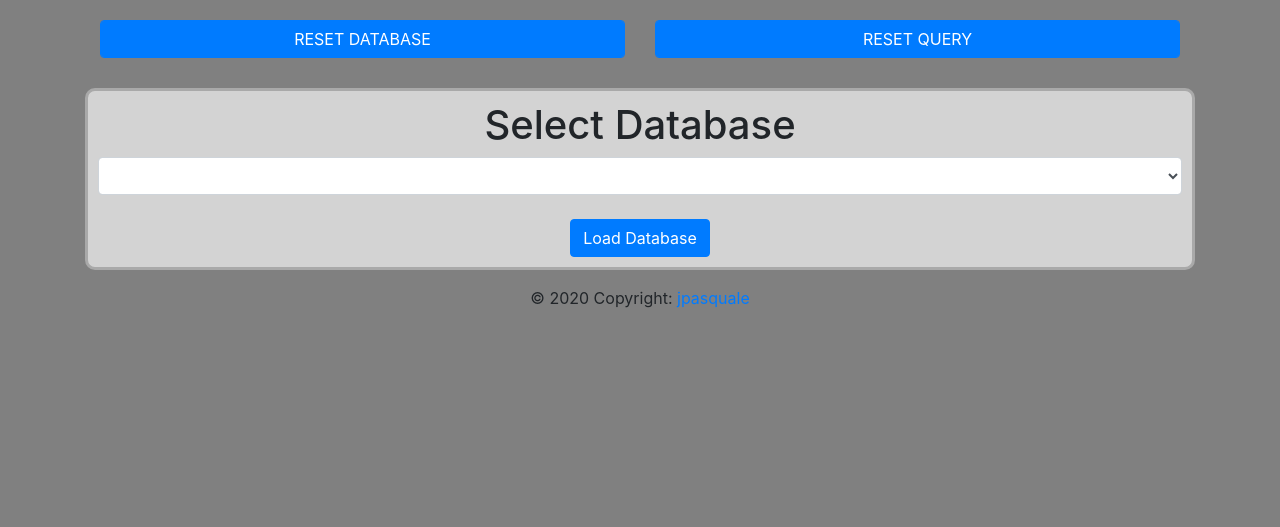
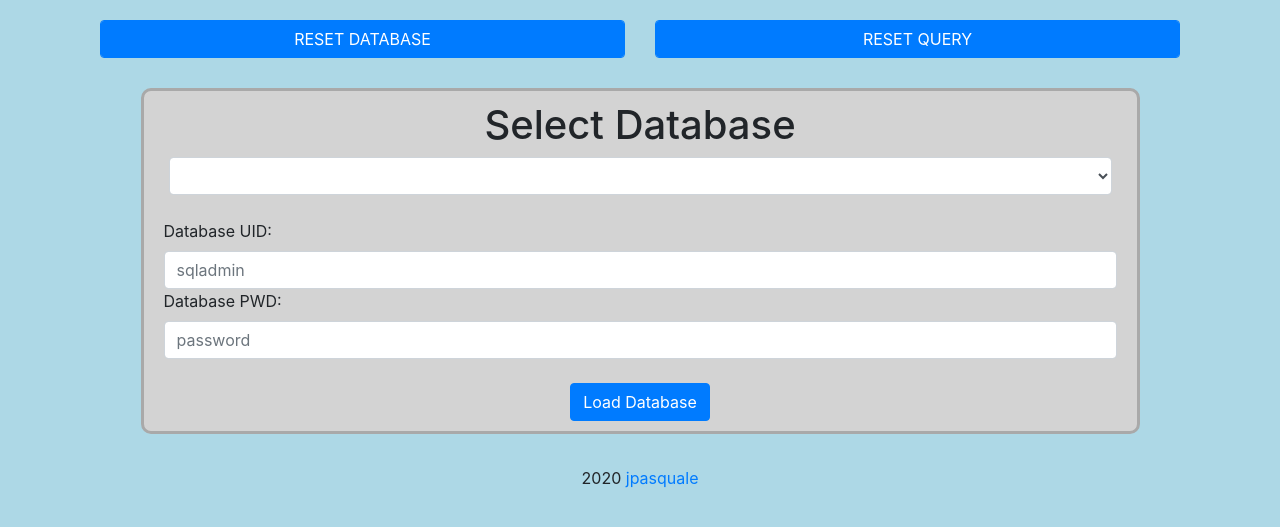
Before and after one commit to joepasquale/sql-query-tool, a Flask app: page / in a window 1280 px wide. Shown: the top 527 px of the page. Run offline with Flask 2, Linux system fonts and the light colour scheme; lists and menus that the app fills with data are empty; some libraries are stand-ins or nearby versions.

Commit message:
update - 08/18
added comments to many of the files to explain functions

added db change page so users can change which database they are looking at by logging back in with a server login

added buttons to top to reset query tool and reset which database you're accessing. again, changing databases requires a login to the server, so keep that in mind when setting your default db.

changed background of page to light blue :-)

```diff
--- a/app/dbAccess.py
+++ b/app/dbAccess.py
@@ -1,29 +1,38 @@
 from app import app
+#used to pass requests back to routes
 from flask import json, make_response
+#used to write csv
+from io import StringIO
+import csv
+#used to connect to MSSQL DB
 import pyodbc
-import csv
-from io import StringIO
 
+#default db connection
 conn = pyodbc.connect('DRIVER={SQL Server Native Client 11.0};'
                       'SERVER=*;'
                       'DATABASE=*;'
                       'uid=*;'
                       'pwd=*;')
 
+#used to store data for csv
 curData = []
 curTable = ""
 curColumns = []
 
 #get list of dbs for db page
+#params: none
+#returns: a json object with the html string containing options for all databases in the server.
 def loadDBList():
     #create db query object
     print("Received DB list load request")
     db = conn.cursor()
+    #query for list of dbs
+    #can add something like "WHERE name LIKE "%naming convention%" if you want to limit which servers are visible
     sqlLoadDBList = "SELECT name FROM master.sys.databases"
     db.execute(sqlLoadDBList)
     val = db.fetchall()
     dbList = [x[0] for x in val]
-    #put table list into html for dropdown menu
+    #put db list into html for dropdown menu
     dbListString = ""
     for x in dbList:
         dbListString = dbListString + "<option value='" + x + "'>" + x + "</option>"
@@ -32,16 +41,24 @@ def loadDBList():
     return json.dumps(dbListString)
 
 #change db for query tool
-def newDB(dbName):
+#param: name of database, username, and password for login
+#returns: nothing specifically but changes the instance of conn
+def newDB(dbName, user, pwd):
     global conn
     conn.close()
-    conn = pyodbc.connect('DRIVER={SQL Server Native Client 11.0};'
-                          'SERVER=*;'
-                          'DATABASE=' + str(dbName) + ';'
-                          'uid=*;'
-                          'pwd=*;')
+    try:
+        conn = pyodbc.connect('DRIVER={SQL Server Native Client 11.0};'
+                              'SERVER=*;'
+                              'DATABASE=' + str(dbName) + ';'
+                              'uid=' + str(user) + ';'
+                              'pwd=' + str(pwd) + ';')
 
+    except:
+        return "INVALID CREDENTIAL"
 
+#used to find what table a query is searching
+#param: query
+#returns: table from query
 def truncateQuery(query):
     global curTable
     curTable = query
@@ -57,8 +74,6 @@ def truncateQuery(query):
 #used to load list of tables from current db for visual query tool
 #param: none
 #returns: a json object with a string containing the html code for every table's name, where each name is in an <option> tag
-
-
 def loadTableList():
     #create db query object
     print("Received table list load request")
@@ -78,8 +93,6 @@ def loadTableList():
 #used to fetch a list of columns for the currently selected table in the visual query tool
 #param: a table
 #returns: a json object with a string containing the html code for every column's name, where each column is in an <option> tag
-
-
 def loadColumnList(table):
     db = conn.cursor()
     print("Received column load request")
@@ -104,10 +117,10 @@ def buildResultTableHTML(query):
     print("Received request to build result table")
     #db cursor tool
     db = conn.cursor()
+    #try/catch is in place to catch an exception from the db executing the query
     try:
         result = ""
         db.execute(query)
-        print(query)
         data = db.fetchall()
         curData = data
         #get column names
@@ -135,8 +148,6 @@ def buildResultTableHTML(query):
 #a function to export the currently viewed table to a csv file
 #params: none explicitly, but it needs to be used after searching a table, or else the file will be empty
 #returns: a flask response containing the csv table
-
-
 def exportCSV():
     print("Request received to export CSV of results")
     si = StringIO()
--- a/app/static/css/style.css
+++ b/app/static/css/style.css
@@ -1,5 +1,5 @@
 body {
-    background-color: gray;
+    background-color: lightblue;
 }
 
 table {
--- a/app/templates/public/dbSelect.html
+++ b/app/templates/public/dbSelect.html
@@ -6,12 +6,25 @@
 
 <div class="container">
     <div class="row">
-        <div class="col tool-container text-center">
-            <h1>Select Database</h1>
+        <div class="form-group tool-container text-center">
             <form action='/loadDB' method='POST'>
-                <select class='form-control' id="dbSelect" name="dbSelect">
-                    {{dbListString|safe}}
-                </select>
+                <div class="col">
+                    <h1>Select Database</h1>
+                    <select class='form-control' id="dbSelect" name="dbSelect">
+                        {{dbListString|safe}}
+                    </select>
+                </div>
+                <br>
+                <div class="col">
+                    <div class="form-row">
+                        <label for="db_uid">Database UID: </label>
+                        <input class="form-control" type="text" id="db_uid" name="db_uid" placeholder="sqladmin">
+                    </div>
+                    <div class="form-row">
+                        <label for="db_pwd">Database PWD: </label>
+                        <input class="form-control" type="password" id="db_pwd" name="db_pwd" placeholder="password">
+                    </div>
+                </div>
                 <br>
                 <button class='btn btn-primary' type="submit">Load Database</button>
             </form>
--- a/app/templates/public/templates/public_template.html
+++ b/app/templates/public/templates/public_template.html
@@ -34,7 +34,7 @@
   <footer class="page-footer font-small gray">
 
     <!-- Copyright -->
-    <div class="footer-copyright text-center py-3">© 2020 Copyright:
+    <div class="footer-copyright text-center py-3">2020
       <a href="https://joepasquale.github.io/" target="__blank"> jpasquale</a>
     </div>
     <!-- Copyright -->
--- a/app/views.py
+++ b/app/views.py
@@ -4,8 +4,8 @@ from flask import json, redirect, render_template, url_for, request, make_respon
 curData = []
 curTable = ""
 curColumns = []
+dbList = json.loads(dbAccess.loadDBList())
 tables = json.loads(dbAccess.loadTableList())
-dbList = json.loads(dbAccess.loadDBList())
 
 #landing page
 @app.route('/')
@@ -17,7 +17,9 @@ def dbSelect():
 def loadDb():
     global tables
     database = request.form["dbSelect"]
-    dbAccess.newDB(database)
+    user = request.form["db_uid"]
+    pwd = request.form["db_pwd"]
+    dbAccess.newDB(database, user, pwd)
     tables = json.loads(dbAccess.loadTableList())
     return redirect(url_for('query'), tables)
 
```
Also changed, not shown: app/static/js/app.js (+17 -19 lines), app/templates/public/query.html (+15 -11 lines).
